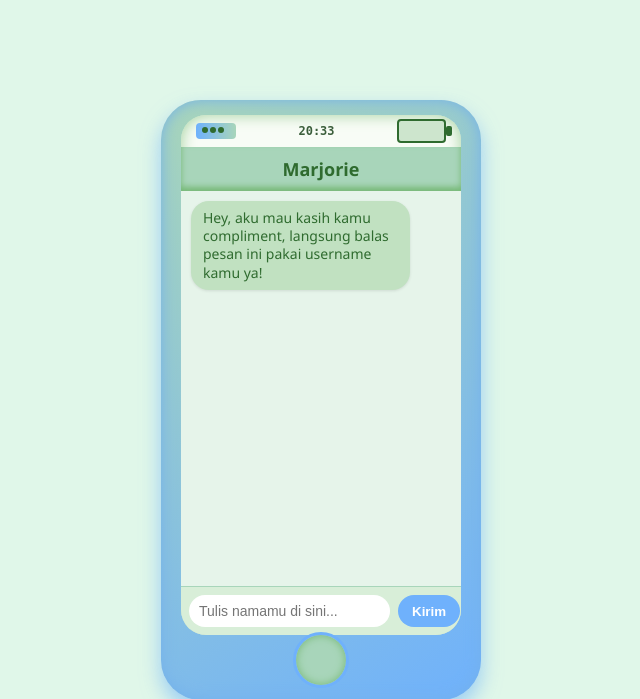
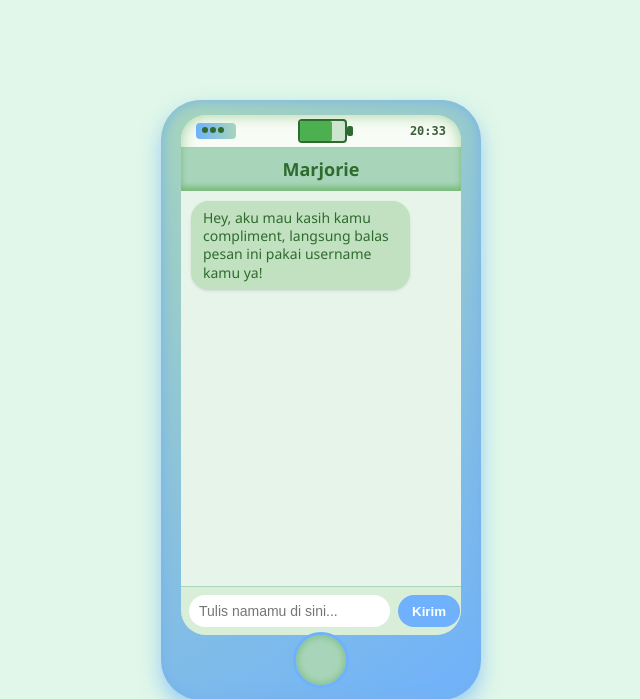
Before and after one commit to 307temporaryredirect/compliments, a Flask app: page / in a window 1280 px wide. Shown: the top 699 px of the page, without its empty margins (319-959 px from the left). Run offline with Flask 3, Linux system fonts and the light colour scheme.

Commit message:
Update index.html

```diff
--- a/templates/index.html
+++ b/templates/index.html
@@ -11,10 +11,12 @@
 <div class="phone-frame">
   <div class="phone-screen">
     <div class="top-bar">
-      <div class="signal"></div>
-      <div class="time" id="time-display"></div>
-      <div class="battery"></div>
-    </div>
+  <div class="signal"></div>
+  <div class="battery">
+    <div class="battery-level"></div> <!-- Ini indikator isi baterai -->
+  </div>
+  <div class="time" id="time-display"></div>
+</div>
     <div class="chat-header">Marjorie</div>
     <div class="chat-window" id="chat-window">
       <div class="bubble marjorie">
```
